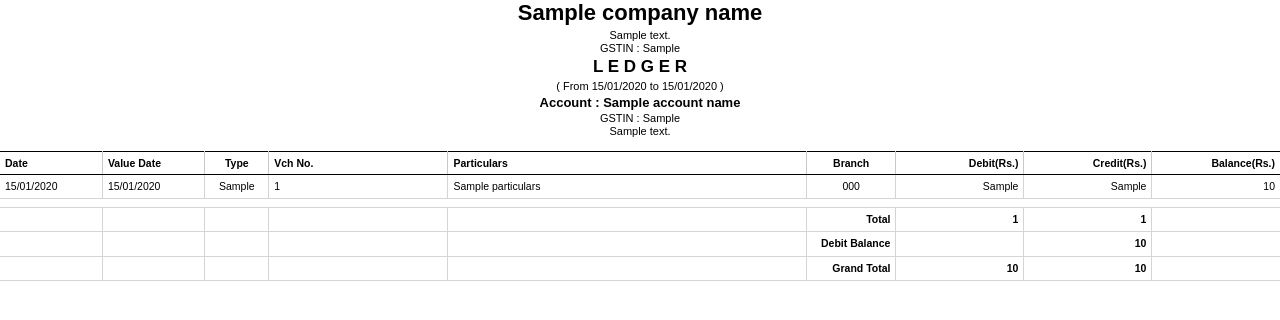
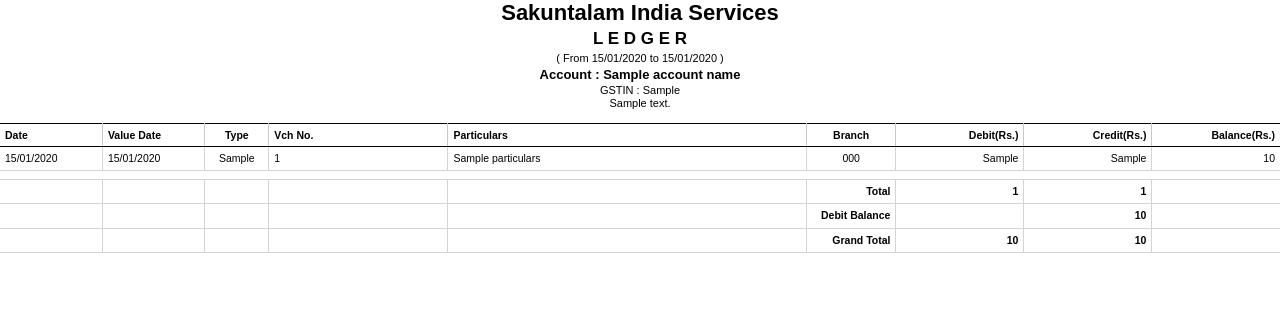
Before and after one commit to Subham-Singh-Dev/CWMS, a Django app: template king/templates/king/ledger_pdf.html in a window 1280 px wide. Shown: the top 320 px of the page. Run offline with Django 5.2, Linux system fonts and the light colour scheme; the template is opened without the code that fills it: most values are stand-ins (such as "Sample title", 1, 10 or a date in 2020).

Commit message:
fix: remove hardcoded GSTIN, prevent SSL redirect loops, and secure django_extensions

```diff
--- a/analytics/templates/analytics/audit_history_pdf.html
+++ b/analytics/templates/analytics/audit_history_pdf.html
@@ -21,7 +21,7 @@
 </head>
 <body>
     <div class="header">
-        <div class="company">{{ company_name }}</div>
+        <div class="company">{{ BRAND_COMPANY_NAME }}</div>
         <div class="title">{{ report_title }}</div>
         <div class="meta">{{ scope_label }} | Generated at: {{ generated_at }} | Generated by: {{ generated_by }}</div>
         <div class="filters">
--- a/king/templates/king/ledger_pdf.html
+++ b/king/templates/king/ledger_pdf.html
@@ -180,14 +180,14 @@ body {
 <!-- ══ HEADER ══ -->
 <div class="header-wrapper">
 
-    <span class="co-name">{{ company_name }}</span>
+    <span class="co-name">{{ BRAND_COMPANY_NAME }}</span>
 
-    {% if company_address %}
-    <span class="co-address">{{ company_address }}</span>
+    {% if BRAND_COMPANY_ADDRESS %}
+    <span class="co-address">{{ BRAND_COMPANY_ADDRESS }}</span>
     {% endif %}
 
-    {% if company_gstin %}
-    <span class="co-gstin">GSTIN : {{ company_gstin }}</span>
+    {% if BRAND_COMPANY_GSTIN %}
+    <span class="co-gstin">GSTIN : {{ BRAND_COMPANY_GSTIN }}</span>
     {% endif %}
 
     <span class="ledger-word">L E D G E R</span>
```
Also changed, not shown: config/settings.py (+3 -6 lines), king/templates/king/ledger.html (+4 -4 lines).
